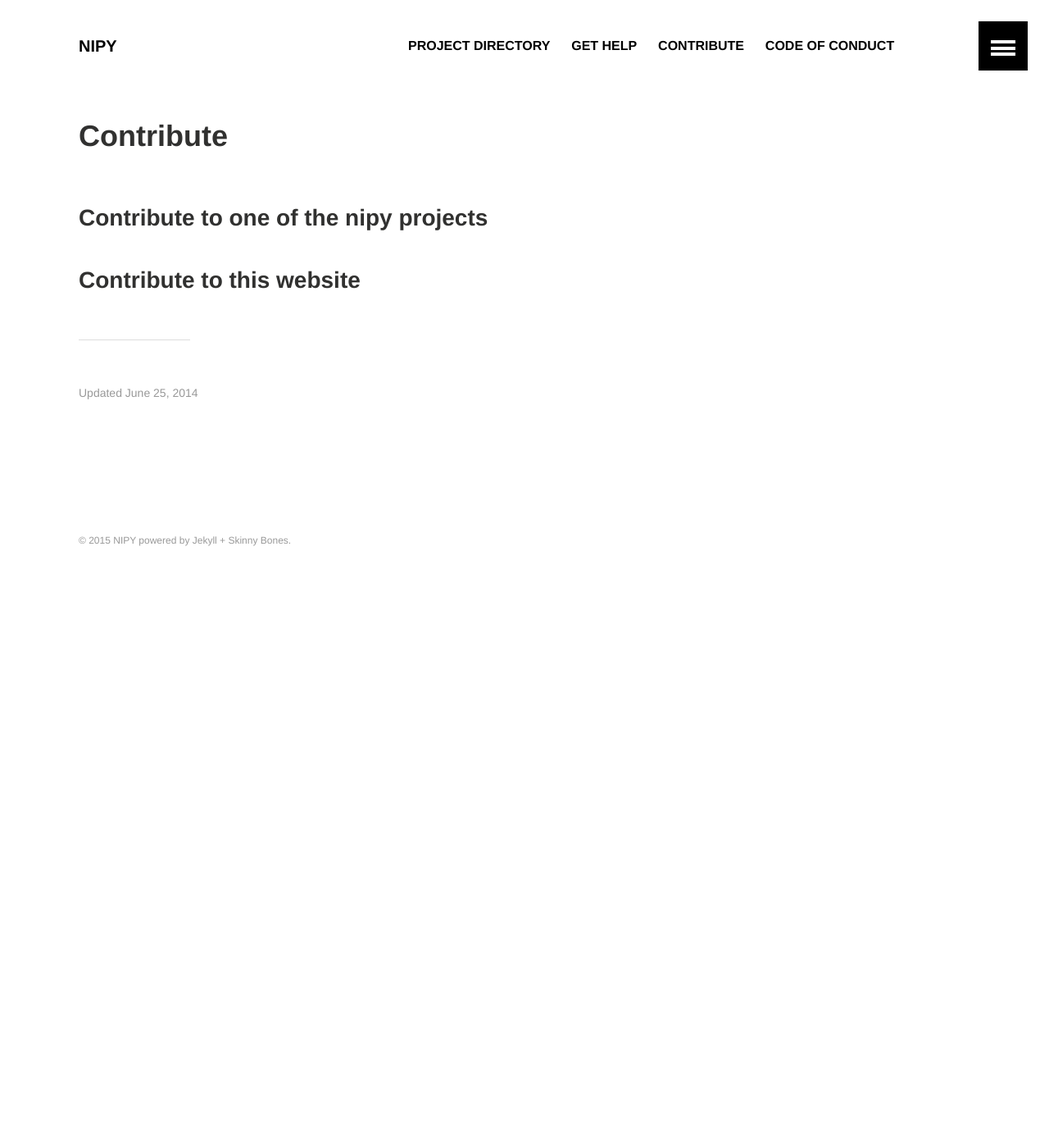
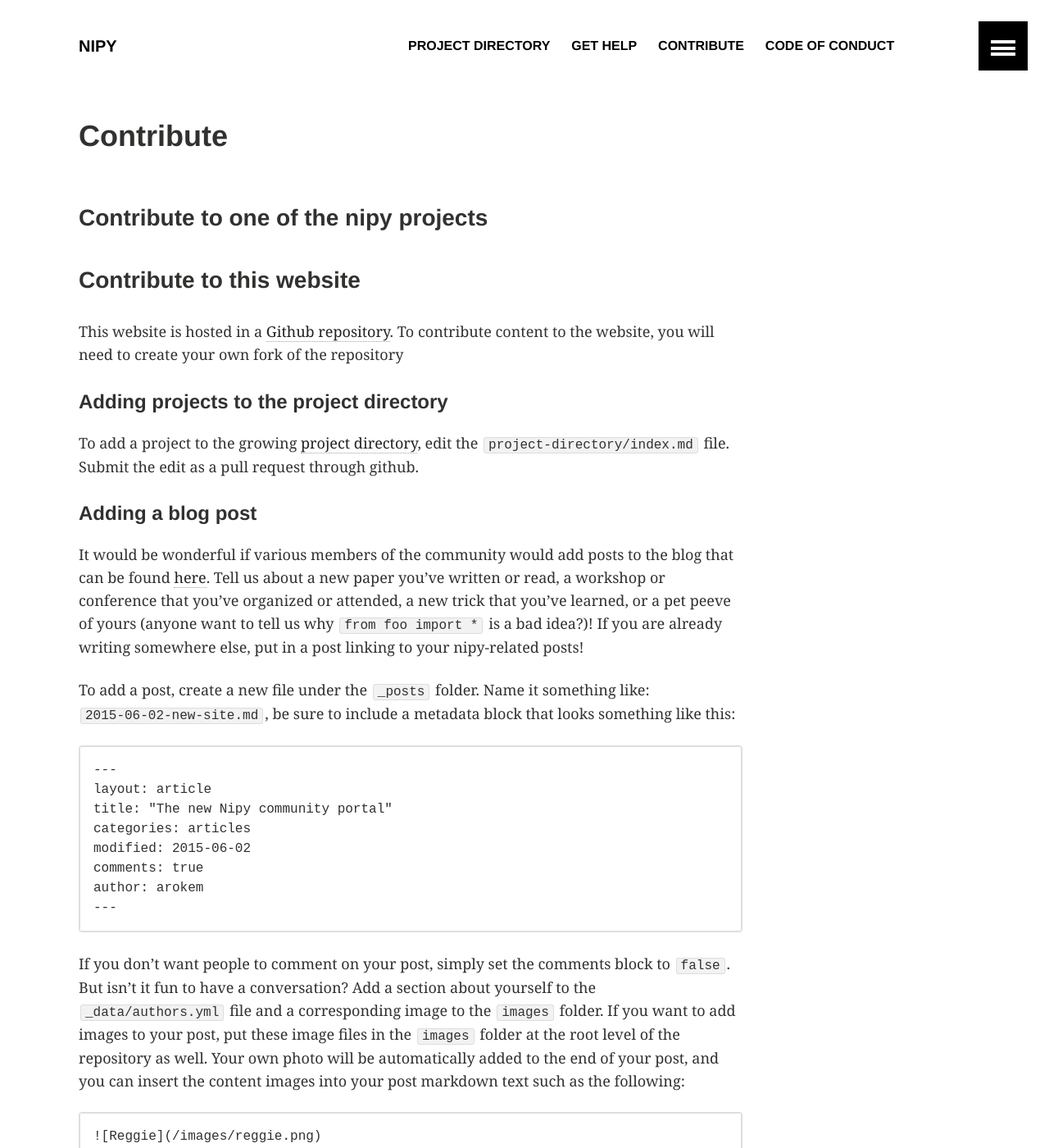
Before and after one commit to nipy/nipy.github.io, a Jekyll site: the page built from contribute/index.md, in a window 1280 px wide and 1400 px high. Shown: the whole window at 82% size. Built offline with Jekyll 4.4.1, drawn with Linux system fonts in a browser that asks for light colours; some of the changed text lies outside the part shown.

Commit message:
Contribution guidelines.

```diff
--- a/contribute/index.md
+++ b/contribute/index.md
@@ -1,7 +1,7 @@
 ---
 layout: article
 title: "Contribute"
-date: 2014-06-25T13:57:25-04:00
+date: 2015-06-02
 modified:
 excerpt:
 tags: []
@@ -17,3 +17,32 @@ share: false
 
 
 ### Contribute to this website
+
+This website is hosted in a [Github repository](https://github.com/nipy/nipy.github.com). To contribute content to the website, you will need to create your own fork of the repository
+
+#### Adding projects to the project directory
+
+To add a project to the growing [project directory]({{site.url}}/project-directory), edit the `project-directory/index.md` file. Submit the edit as a pull request through github.
+
+#### Adding a blog post
+
+It would be wonderful if various members of the community would add posts to the blog that can be found [here]({{site.url}}/articles). Tell us about a new paper you've written or read, a workshop or conference that you've organized or attended, a new trick that you've learned, or a pet peeve of yours (anyone want to tell us why `from foo import *` is a bad idea?)! If you are already writing somewhere else, put in a post linking to your nipy-related posts!
+
+To add a post, create a new file under the `_posts` folder. Name it something like: `2015-06-02-new-site.md`, be sure to include a metadata block that looks something like this:
+
+	---
+	layout: article
+	title: "The new Nipy community portal"
+	categories: articles
+	modified: 2015-06-02
+	comments: true
+	author: arokem
+	---
+
+If you don't want people to comment on your post, simply set the comments block to `false`. But isn't it fun to have a conversation? Add a section about yourself to the `_data/authors.yml` file and a corresponding image to the `images` folder. If you want to add images to your post, put these image files in the  `images` folder at the root level of the repository as well. Your own photo will be automatically added to the end of your post, and you can insert the content images into your post markdown text such as the following:
+
+	![Reggie]({{ site.url }}/images/reggie.png)
+
+Which will result in and image like this:
+
+![Reggie]({{ site.url }}/images/reggie.png)
```
Also changed, not shown: articles/index.md (+1 -1 lines).
